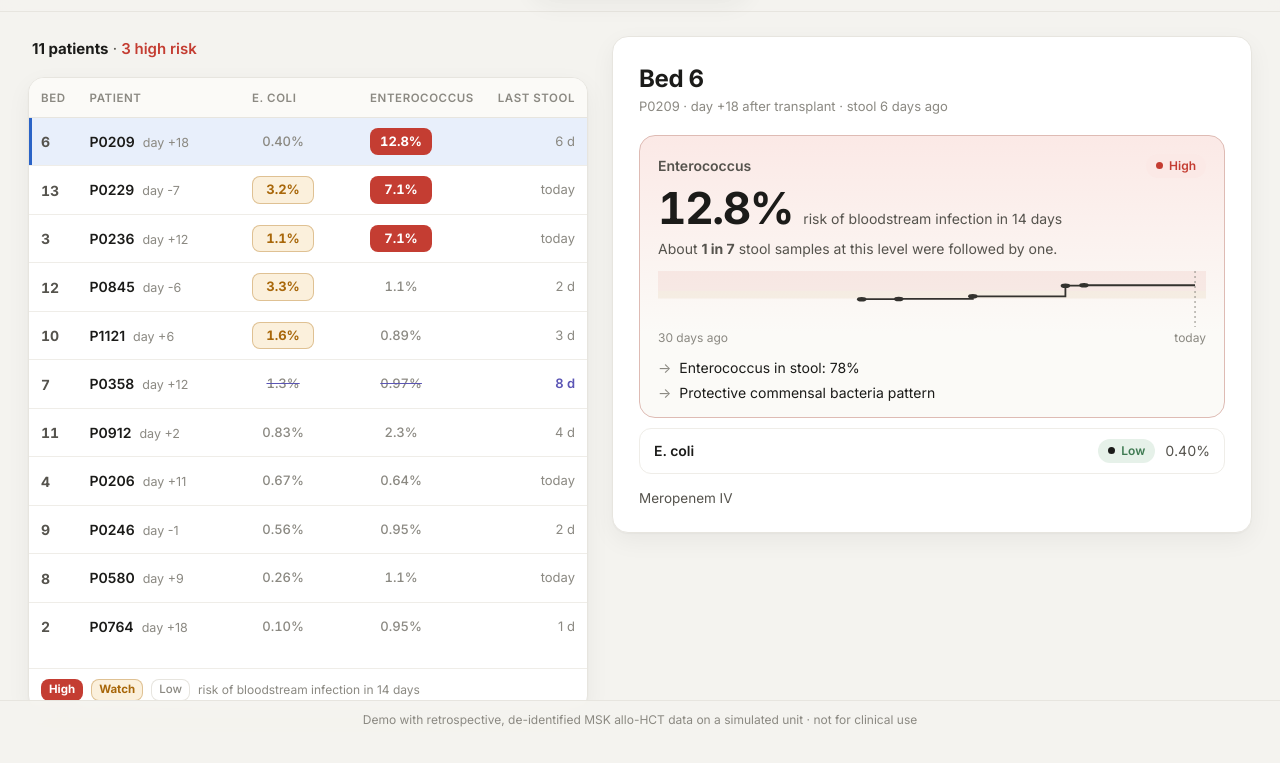
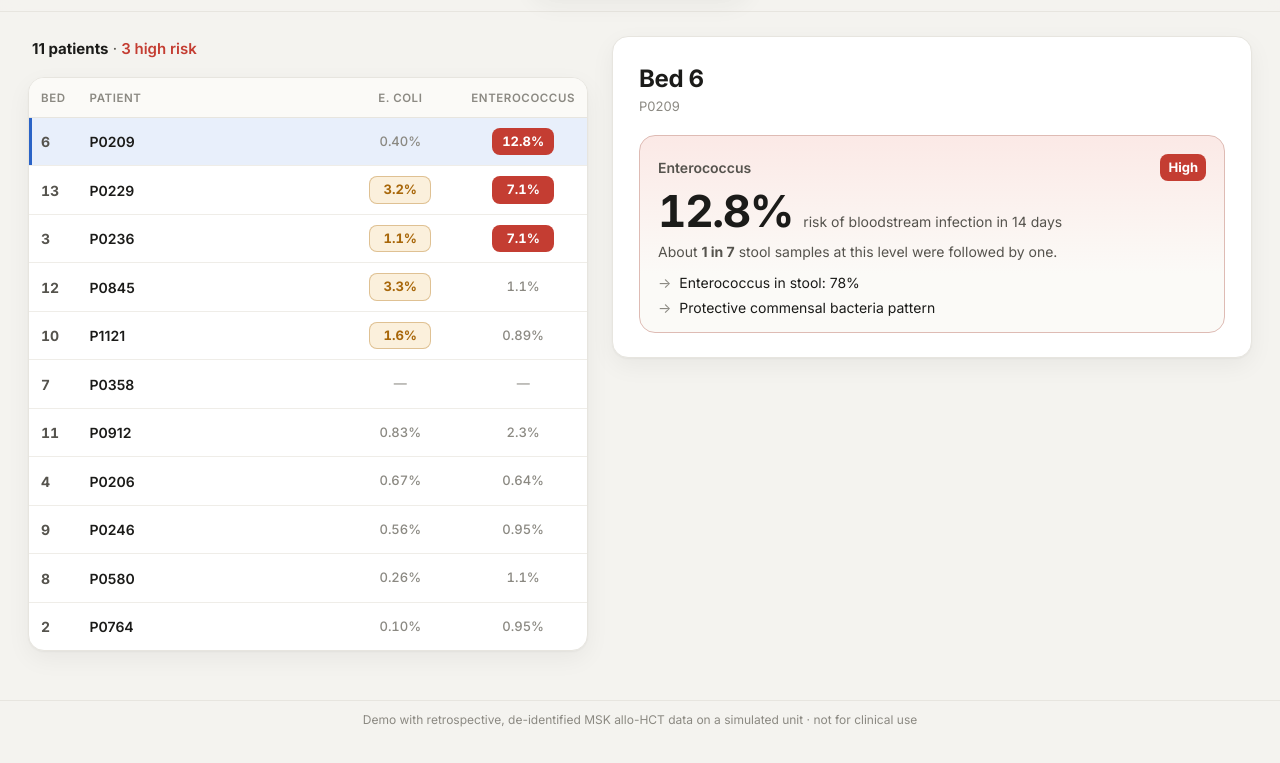
Before and after one commit to stampei1/bsi-risk-tool-clinical-workflow, a plain HTML site: page index.html in a window 1280 px wide. Shown: the part 61-824 px from the top of the page. After the commit the page ends 800 px from the top, so only its background shows below. Drawn offline with Linux system fonts and the light colour scheme.

Commit message:
Strip to essentials: Bed · Patient · E. coli · Enterococcus; card shows only elevated risks
Co-Authored-By: Claude Opus 5.5 (1M context) <noreply@anthropic.com>

```diff
--- a/app.js
+++ b/app.js
@@ -125,9 +125,7 @@ function render() {
     (nCult ? ` · <span class="hi">${plural(nCult, 'positive blood culture')} today</span>` : '');
   if (!S.sel || !st.some(([p]) => p.bed === S.sel)) S.sel = st[0]?.[0].bed ?? null;
   $('list').innerHTML = `<table class="grid"><thead><tr><th>Bed</th><th>Patient</th><th class="c-sc">E. coli</th>
-    <th class="c-sc">Enterococcus</th><th class="c-st">Last stool</th></tr></thead><tbody>${st.map(([p, s]) => rowHTML(p, s, d)).join('')}</tbody></table>
-    <div class="legend"><span><span class="score high">High</span></span><span><span class="score watch">Watch</span></span><span><span class="score low">Low</span></span>
-    <span class="lg-txt">risk of bloodstream infection in 14 days</span></div>`;
+    <th class="c-sc">Enterococcus</th></tr></thead><tbody>${st.map(([p, s]) => rowHTML(p, s, d)).join('')}</tbody></table>`;
   $('list').querySelectorAll('.row').forEach(r => {
     const pick = () => { S.sel = +r.dataset.bed; render();
       if (matchMedia('(max-width: 900px)').matches) $('detail').scrollIntoView({ behavior: 'smooth', block: 'start' }); };
@@ -139,76 +137,37 @@ function render() {
 function cell(s, o, d) {
   const os = s.org[o];
   if (s.culture.some(([, a]) => COVERED(o, a))) return `<span class="score pos">BSI</span>`;
-  if (os.tier === 'na') return `<span class="score na">—</span>`;
-  if (os.tier === 'due') return `<span class="score due" title="last stool result ${plural(os.age, 'day')} ago">${pct(os.p)}</span>`;
-  const t = os.prev != null && os.p > os.prev * 1.15 && os.tier !== 'low' ? '<i class="ar up" title="rising">▲</i>' : '';
-  return `<span class="score ${os.tier}">${pct(os.p)}</span>${t}`;
+  if (os.tier === 'na' || os.tier === 'due') return `<span class="score na">—</span>`;
+  return `<span class="score ${os.tier}">${pct(os.p)}</span>`;
 }
 function rowHTML(p, s, d) {
-  const c = context(p, d);
-  const tag = s.culture.length ? `<span class="tag">+ blood culture</span>` : '';
-  const stool = s.age === 0 ? 'today' : `${s.age} d`;
-  return `<tr class="row ${S.sel === p.bed ? 'sel' : ''} ${s.tier === 'due' ? 'stale' : ''}" data-bed="${p.bed}" tabindex="0">
+  return `<tr class="row ${S.sel === p.bed ? 'sel' : ''}" data-bed="${p.bed}" tabindex="0">
     <td class="c-bed">${p.bed}</td>
-    <td class="c-pt"><span class="pid">${p.pid}</span><span class="hct">day ${c.hct >= 0 ? '+' : ''}${c.hct}</span>${tag}</td>
+    <td class="c-pt"><span class="pid">${p.pid}</span>${s.culture.length ? '<span class="tag">+ blood culture</span>' : ''}</td>
     <td class="c-sc">${cell(s, 'ecoli', d)}</td>
-    <td class="c-sc">${cell(s, 'entero', d)}</td>
-    <td class="c-st ${s.tier === 'due' ? 'old' : ''}">${stool}</td></tr>`;
+    <td class="c-sc">${cell(s, 'entero', d)}</td></tr>`;
 }
 
 // ------------------------------------------------------------------ detail
 function detail([p, s], d) {
-  const c = context(p, d), o = s.top, os = s.org[o], other = ORGS.find(x => x !== o);
-  const conf = (x) => s.culture.some(([, a]) => COVERED(x, a));
-  let h = `<div class="dhead"><h2>Bed ${p.bed}</h2>
-    <div class="meta">${p.pid} · day ${c.hct >= 0 ? '+' : ''}${c.hct} after transplant · stool ${s.age === 0 ? 'today' : plural(s.age, 'day') + ' ago'}</div></div>`;
+  const c = context(p, d);
+  let h = `<div class="dhead"><h2>Bed ${p.bed}</h2><div class="meta">${p.pid}</div></div>`;
   for (const [day, a] of s.culture)
-    h += `<div class="event ${ORGS.some(x => COVERED(x, a)) ? '' : 'other'}">Positive blood culture ${day === d ? 'today' : plural(d - day, 'day') + ' ago'}: ${agent(a)}</div>`;
-  h += hero(p, os, o, c, d, conf(o));
-  const osO = s.org[other];
-  h += `<div class="otherline"><span>${NAME[other]}</span>${conf(other) ? '<span class="pill high"><span class="sw"></span>Positive culture</span>'
-    : osO.tier === 'na' ? '<span class="pill na">not scored</span>'
-    : `<span class="pill ${osO.tier}"><span class="sw"></span>${TIER_LABEL[osO.tier]}</span><span class="v">${pct(osO.p)}</span>`}</div>`;
-  const ctx = [];
-  if (c.anc != null) ctx.push(`<span class="${c.anc < 0.5 ? 'flag' : ''}">ANC ${c.anc}${c.anc < 0.5 ? ' (neutropenic)' : ''}</span>`);
-  if (c.tmax != null) ctx.push(`<span class="${c.tmax >= 100.4 ? 'flag' : ''}">${c.tmax} °F</span>`);
-  if (c.abx.length) ctx.push(`<span>${c.abx.slice(0, 3).join(', ')}${c.abx.length > 3 ? ` +${c.abx.length - 3}` : ''}</span>`);
-  h += `<div class="ctx">${ctx.join('<i>·</i>')}</div>`;
+    h += `<div class="event">Positive blood culture ${day === d ? 'today' : plural(d - day, 'day') + ' ago'}: ${agent(a)}</div>`;
+  const shown = ORGS.filter(o => ['high', 'watch'].includes(s.org[o].tier) && !s.culture.some(([, a]) => COVERED(o, a)))
+    .sort((a, b) => RANK[s.org[b].tier] - RANK[s.org[a].tier]);
+  if (shown.length) h += shown.map(o => hero(s.org[o], o, c)).join('');
+  else if (!s.culture.length) h += `<div class="hero"><p class="say">${s.tier === 'due' ? `No stool result in the last ${STALE} days.` : 'Low risk for E. coli and Enterococcus.'}</p></div>`;
   $('detail').innerHTML = h;
 }
-function hero(p, os, o, c, d, confirmed) {
-  if (confirmed) return `<div class="hero"><div class="hl"><span class="oname">${NAME[o]}</span><span class="pill high"><span class="sw"></span>Positive culture</span></div>
-    <p class="say">Last score before the infection: <b>${pct(os.p)}</b>.</p>${os.p != null ? spark(p, o, d) : ''}</div>`;
-  if (os.tier === 'na') return `<div class="hero"><div class="hl"><span class="oname">${NAME[o]}</span><span class="pill na">Not scored</span></div>
-    <p class="say">Samples after an infection with this organism are not scored.</p></div>`;
-  const tier = os.tier, rate = tier === 'due' ? null : S.W.tiers[o].rate[tier];
-  const trend = os.prev == null ? '' : os.p > os.prev * 1.15 ? `<span class="up">↑ rising</span>` : os.p < os.prev / 1.15 ? `<span class="down">↓ falling</span>` : '';
-  const rs = tier === 'low' || tier === 'due' ? [] : reasons(o, os.s, c).slice(0, 2);
-  return `<div class="hero ${tier}"><div class="hl"><span class="oname">${NAME[o]}</span><span class="pill ${tier}"><span class="sw"></span>${TIER_LABEL[tier]}</span></div>
-    <div class="big"><span class="num">${pct(os.p)}</span><span class="unit">risk of bloodstream infection in 14 days</span>${trend}</div>
-    <p class="say">${tier === 'due' ? `From a stool sample ${plural(os.age, 'day')} old.`
-      : `About <b>1 in ${Math.max(1, Math.round(1 / rate))}</b> stool samples at this level were followed by one.`}</p>
-    ${spark(p, o, d)}
+function hero(os, o, c) {
+  const rate = S.W.tiers[o].rate[os.tier];
+  const rs = reasons(o, os.s, c).slice(0, 2);
+  return `<div class="hero ${os.tier}"><div class="hl"><span class="oname">${NAME[o]}</span><span class="score ${os.tier}">${TIER_LABEL[os.tier]}</span></div>
+    <div class="big"><span class="num">${pct(os.p)}</span><span class="unit">risk of bloodstream infection in 14 days</span></div>
+    <p class="say">About <b>1 in ${Math.max(1, Math.round(1 / rate))}</b> stool samples at this level were followed by one.</p>
     ${rs.length ? `<ul class="why">${rs.map(r => `<li>${r}</li>`).join('')}</ul>` : ''}</div>`;
 }
-function spark(p, o, d) {
-  const W = 300, H = 64, L = 0, R = 6, d0 = d - 29;
-  const lo = Math.log10(0.001), hi = Math.log10(0.5);
-  const x = (day) => L + (day - d0) / 29 * (W - L - R), y = (v) => H - 4 - (Math.log10(Math.max(0.001, Math.min(0.5, v))) - lo) / (hi - lo) * (H - 8);
-  const t = S.W.tiers[o];
-  const pts = p.samples.filter(s => s['p_' + o] != null && s.d <= d && s.d >= d0 - 30);
-  let path = '';
-  pts.forEach((s, i) => { const X = Math.max(L, x(s.d)), Y = y(s['p_' + o]); path += i ? `H${X}V${Y}` : `M${X},${Y}`; });
-  if (pts.length) path += `H${x(d)}`;
-  const dots = pts.filter(s => s.d >= d0).map(s => `<circle cx="${x(s.d)}" cy="${y(s['p_' + o])}" r="2.6" fill="var(--spark)"/>`).join('');
-  return `<svg class="spark" viewBox="0 0 ${W} ${H}" preserveAspectRatio="none" role="img" aria-label="${NAME[o]} risk, last 30 days">
-    <rect x="0" y="0" width="${W}" height="${y(t.high)}" fill="var(--high-band)"/>
-    <rect x="0" y="${y(t.high)}" width="${W}" height="${y(t.watch) - y(t.high)}" fill="var(--watch-band)"/>
-    <path d="${path}" fill="none" stroke="var(--spark)" stroke-width="1.8" vector-effect="non-scaling-stroke"/>${dots}
-    <line x1="${x(d)}" x2="${x(d)}" y1="0" y2="${H}" stroke="var(--ink-3)" stroke-width="1" vector-effect="non-scaling-stroke" stroke-dasharray="2 3"/>
-  </svg><div class="fine" style="display:flex;justify-content:space-between;margin-top:2px"><span>30 days ago</span><span>today</span></div>`;
-}
-
 // ------------------------------------------------------------------ misc
 function tierTable() {
   const T = S.W.tiers, oneIn = (r) => `1 in ${Math.round(1 / r)}`;
--- a/index.html
+++ b/index.html
@@ -4,13 +4,13 @@
 <meta charset="utf-8">
 <meta name="viewport" content="width=device-width, initial-scale=1">
 <meta name="robots" content="noindex, nofollow">
-<meta name="build" content="20261008160906">
+<meta name="build" content="20261008161026">
 <title>BSI Watch</title>
 <meta name="description" content="Demo: bloodstream-infection risk from stool microbiome for an allo-HCT unit.">
 <link rel="preconnect" href="https://fonts.googleapis.com">
 <link rel="preconnect" href="https://fonts.gstatic.com" crossorigin>
 <link href="https://fonts.googleapis.com/css2?family=Inter:wght@400;500;600;700&display=swap" rel="stylesheet">
-<link rel="stylesheet" href="style.css?v=20261008160906">
+<link rel="stylesheet" href="style.css?v=20261008161026">
 </head>
 <body>
 <header class="top">
@@ -54,6 +54,6 @@
       Patients are real de-identified timelines placed together on a simulated unit; bed numbers are made up.</p>
   </div>
 </div>
-<script src="app.js?v=20261008160906"></script>
+<script src="app.js?v=20261008161026"></script>
 </body>
 </html>
--- a/style.css
+++ b/style.css
@@ -293,3 +293,6 @@ table.grid tr.row:hover { background: var(--raised); border: none; box-shadow: n
 table.grid tr.row.sel:hover { background: var(--accent-soft); box-shadow: inset 3px 0 0 var(--accent); }
 @media (max-width: 600px) { table.grid tr.row { display: table-row; } }
 table.grid th { white-space: nowrap; }
+table.grid th.c-sc, table.grid td.c-sc { text-align: center; }
+.hero + .hero { margin-top: 12px; }
+.hero .hl .score { min-width: 0; }
```
